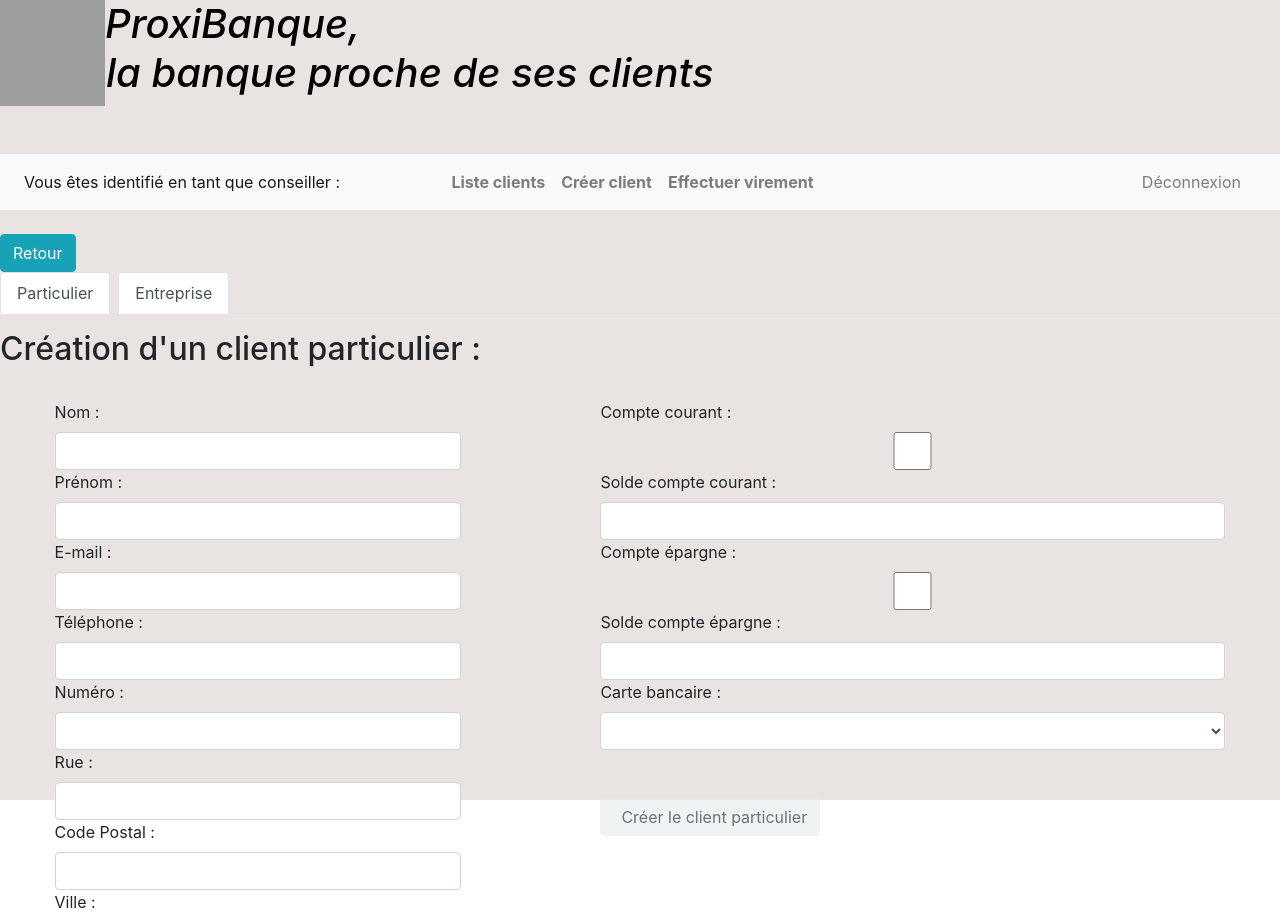
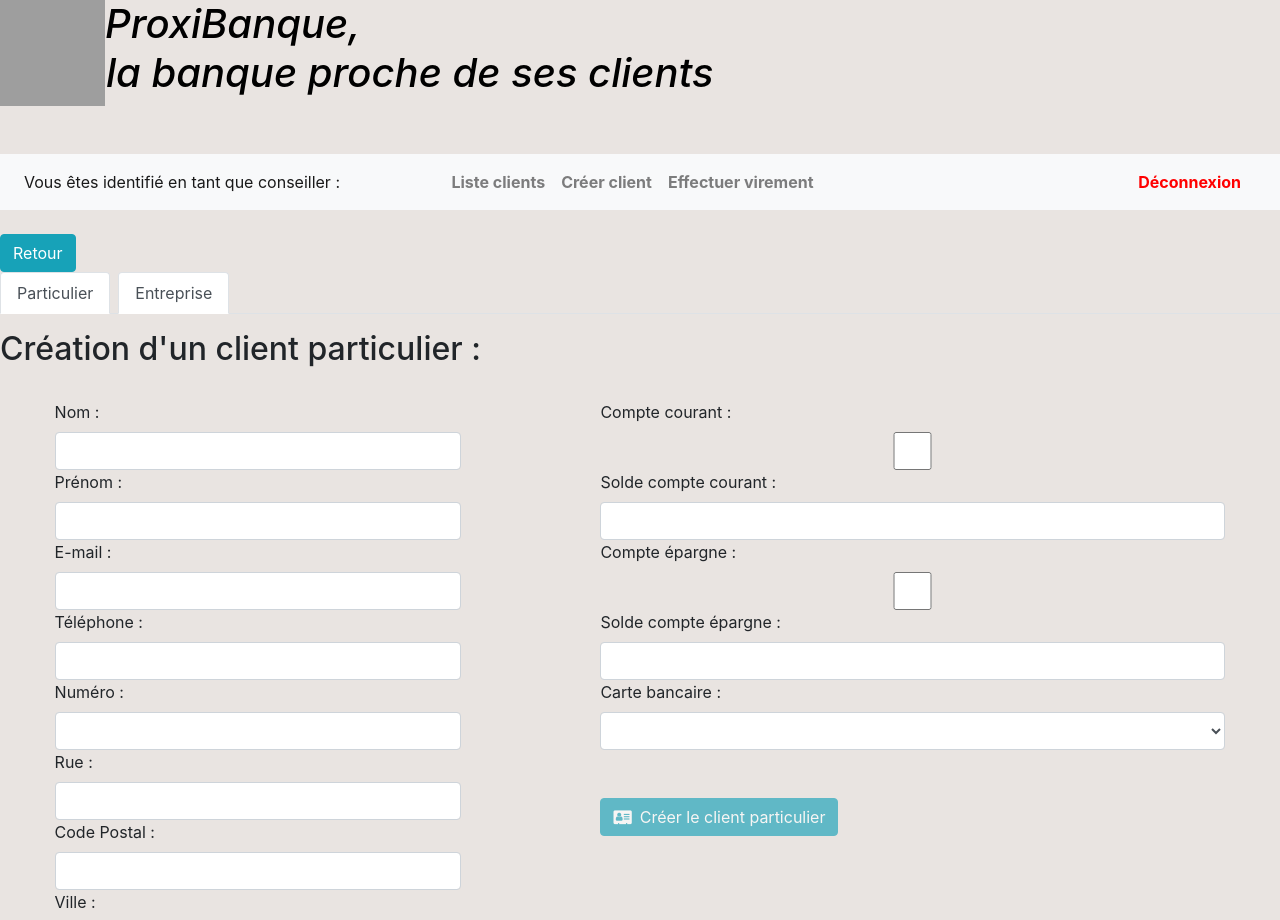
Before and after one commit to Jean-CharlesAlexandre/ProxiBanqueSI-Angular-CS-JA-JP, an Angular app: page /creer-client/1 in a window 1280 px wide. Shown: the top 920 px of the page. Built offline with nearby package versions, Linux system fonts and the light colour scheme; no server answers; grey boxes are pictures that could not be loaded.

Commit message:
légères modifications, revue audit, ajout customisation boutons

```diff
--- a/src/app/components/audit/audit.component.html
+++ b/src/app/components/audit/audit.component.html
@@ -1,3 +1,5 @@
+<link rel="stylesheet" href="https://maxcdn.bootstrapcdn.com/font-awesome/4.7.0/css/font-awesome.min.css">
+
 <nav class="navbar navbar-expand-sm bg-light navbar-light">
     <ul class="navbar-nav col-xl-4 d-flex justify-content-start">
         <li class="nav-item">
@@ -18,7 +20,7 @@
 
     <ul class="navbar-nav col-xl-4 d-flex justify-content-end">
         <li>
-            <a class="nav-link" routerLink="/authentification">D&eacute;connexion</a>
+            <a class="nav-link" routerLink="/authentification"><span style="font-weight:bold; color: red">D&eacute;connexion</span></a>
         </li>
     </ul>
 </nav>
@@ -80,7 +82,7 @@
                     <div *ngFor="let c of conseiller.listeClients">
 
                         <div *ngIf="c.id == client.id">
-                            Contacter son conseiller : <a href="mailto: {{conseiller.email}}"> {{conseiller.email}}</a>
+                            Contacter son conseiller : <a href="mailto: {{conseiller.email}}"><span class="fa fa-at"></span> {{conseiller.email}}</a>
                         </div>
 
                     </div>
--- a/src/app/components/creer-client/creer-client.component.html
+++ b/src/app/components/creer-client/creer-client.component.html
@@ -1,3 +1,5 @@
+<link rel="stylesheet" href="https://maxcdn.bootstrapcdn.com/font-awesome/4.7.0/css/font-awesome.min.css">
+
 <nav class="navbar navbar-expand-sm bg-light navbar-light">
     <ul class="navbar-nav col-xl-4 d-flex justify-content-start">
         <li class="nav-item">
@@ -19,7 +21,7 @@
 
     <ul class="navbar-nav col-xl-4 d-flex justify-content-end">
         <li>
-            <a class="nav-link" routerLink="/authentification">D&eacute;connexion</a>
+            <a class="nav-link" routerLink="/authentification"><span style="font-weight:bold; color: red">D&eacute;connexion</span></a>
         </li>
     </ul>
 </nav>
@@ -104,8 +106,8 @@
                 <br />
 
 
-                <button class="btn btn-default" type="submit"
-                    [disabled]="!createParticulierForm.valid&&!createParticulierForm.touched" style="background-color: #E7EDED"><span class="fa fa-check mr-2" style="color:#0B7A6D;"></span>Cr&eacute;er le
+                <button class="btn btn-info" type="submit"
+                    [disabled]="!createParticulierForm.valid&&!createParticulierForm.touched"><span class="fa fa-address-card mr-2"></span>Cr&eacute;er le
                     client particulier</button>
 
             </div>
@@ -129,7 +131,7 @@
     <div class="form-group">
         <form class="row" [formGroup]="createEntrepriseForm" (ngSubmit)="onCreateEntreprise()">
 
-            <div class="container col-sm-6" style="width: 30rem;">
+            <div class="container col-sm-4" style="width: 30rem;">
 
                 <label>Raison sociale : </label><input type="text" id="raisonSocialeEntreprise"
                     name="raisonSocialeEntreprise" formControlName="raisonSocialeEntreprise" class="form-control">
@@ -179,8 +181,8 @@
                 <br />
                 <br />
 
-                <button class="btn btn-default" type="submit"
-                    [disabled]="!createEntrepriseForm.valid&&!createEntrepriseForm.touched" style="background-color: #E7EDED"> <span class="fa fa-check mr-2" style="color:#0B7A6D;"></span>Cr&eacute;er
+                <button class="btn btn-info" type="submit"
+                    [disabled]="!createEntrepriseForm.valid&&!createEntrepriseForm.touched"> <span class="fa fa-address-card mr-2"></span>Cr&eacute;er
                     le
                     client entreprise</button>
 
--- a/src/app/components/effectuer-virement/effectuer-virement.component.css
+++ b/src/app/components/effectuer-virement/effectuer-virement.component.css
@@ -0,0 +1,17 @@
+.fond{
+    /* background-image: url('https://pixabay.com/get/55e2d1454b50a814ea9d857fc02a307b113ac3e456577148752c78d49f/background-3246124.jpg');
+    Full height */
+    background-color: #E9E4E1;
+  /* height: 100%; */
+
+  /* Center and scale the image nicely */
+  /* background-position: center; */
+  /* background-repeat: repeat; */
+  /* background-size: 8000px 8000px; */
+  background-attachment: local, scroll;
+
+}
+
+body, html {
+  /* height: 100%; */
+}
--- a/src/app/components/effectuer-virement/effectuer-virement.component.html
+++ b/src/app/components/effectuer-virement/effectuer-virement.component.html
@@ -19,7 +19,7 @@
 
     <ul class="navbar-nav col-xl-4 d-flex justify-content-end">
         <li>
-            <a class="nav-link" routerLink="/authentification">D&eacute;connexion</a>
+            <a class="nav-link" routerLink="/authentification"><span style="font-weight:bold; color: red">D&eacute;connexion</span></a>
         </li>
     </ul>
 </nav>
@@ -188,4 +188,5 @@
 
     </div>
     <br>
-         <button class="btn btn-info float-center mr-3" routerLink="/liste-clients/{{idCons}}">Retour</button>
+</form>
+    <button class="btn btn-info float-center mr-3" routerLink="/liste-clients/{{idCons}}">Retour</button>
--- a/src/app/components/liste-clients/liste-clients.component.html
+++ b/src/app/components/liste-clients/liste-clients.component.html
@@ -19,7 +19,7 @@
 
     <ul class="navbar-nav col-xl-4 d-flex justify-content-end">
         <li>
-            <a class="nav-link" routerLink="/authentification">D&eacute;connexion</a>
+            <a class="nav-link" routerLink="/authentification"><span style="font-weight:bold; color: red">D&eacute;connexion</span></a>
         </li>
     </ul>
 </nav>
--- a/src/app/components/liste-conseillers/liste-conseillers.component.html
+++ b/src/app/components/liste-conseillers/liste-conseillers.component.html
@@ -17,7 +17,7 @@
 
             <ul class="navbar-nav col-xl-4 d-flex justify-content-end">
                 <li>
-                    <a class="nav-link" routerLink="/authentification">D&eacute;connexion</a>
+                    <a class="nav-link" routerLink="/authentification"><span style="font-weight:bold; color: red">D&eacute;connexion</span></a>
                 </li>
             </ul>
 </nav>
--- a/src/app/components/modifier-client/modifier-client.component.html
+++ b/src/app/components/modifier-client/modifier-client.component.html
@@ -19,7 +19,7 @@
 
     <ul class="navbar-nav col-xl-4 d-flex justify-content-end">
         <li>
-            <a class="nav-link" routerLink="/authentification">D&eacute;connexion</a>
+            <a class="nav-link" routerLink="/authentification"><span style="font-weight:bold; color: red">D&eacute;connexion</span></a>
         </li>
     </ul>
 </nav>
--- a/src/app/components/voir-conseiller/voir-conseiller.component.html
+++ b/src/app/components/voir-conseiller/voir-conseiller.component.html
@@ -17,7 +17,7 @@
 
             <ul class="navbar-nav col-xl-4 d-flex justify-content-end">
                 <li>
-                    <a class="nav-link" routerLink="/authentification">D&eacute;connexion</a>
+                    <a class="nav-link" routerLink="/authentification"><span style="font-weight:bold; color: red">D&eacute;connexion</span></a>
                 </li>
             </ul>
 </nav>
--- a/src/styles.css
+++ b/src/styles.css
@@ -20,15 +20,16 @@
     /* background-image: url('https://pixabay.com/get/55e2d1454b50a814ea9d857fc02a307b113ac3e456577148752c78d49f/background-3246124.jpg');
     Full height */
     background-color: #E9E4E1;
-  height: 100%;
+  /* height: 100%; */
 
   /* Center and scale the image nicely */
-  background-position: center;
-  background-repeat: repeat;
-  background-size: cover;
+  /* background-position: center; */
+  /* background-repeat: repeat; */
+  /* background-size: 8000px 8000px; */
+  background-attachment: local, scroll;
 
 }
 
 body, html {
-  height: 100%;
+  /* height: 100%; */
 }
```
Also changed, not shown: src/app/components/voir-client/voir-client.component.html (+6 -4 lines).
